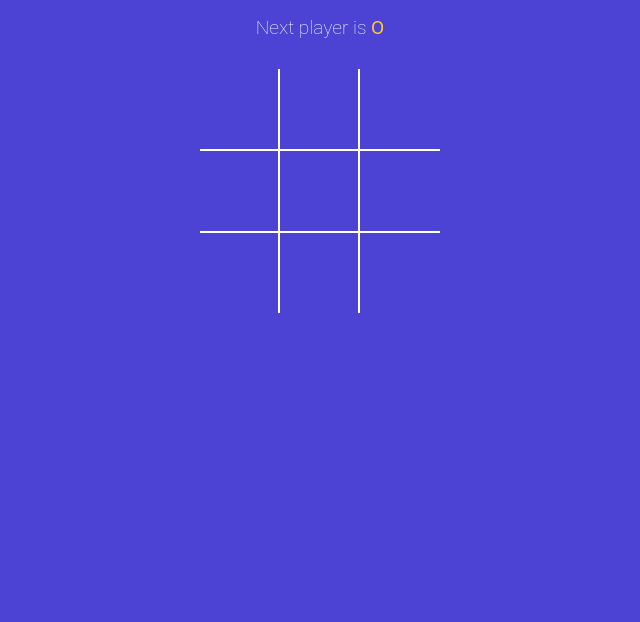
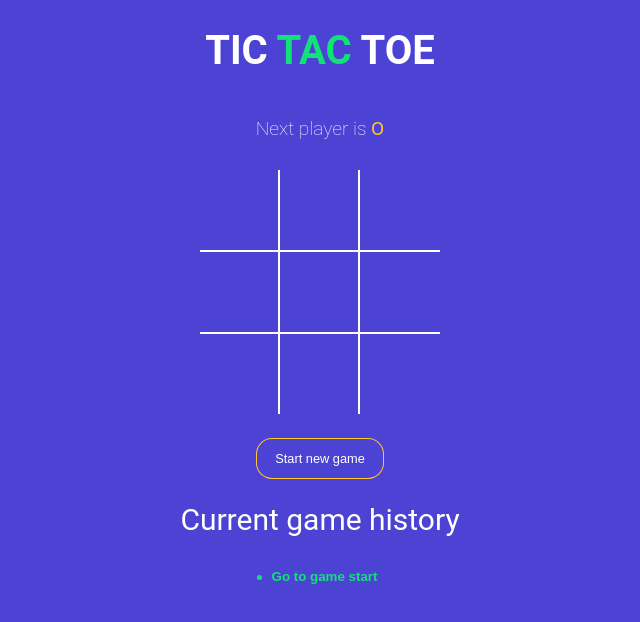
Before and after one commit to MohdArman123/tictoctoe-game, a React (Vite) app: page / in a window 1280 px wide. Shown: the top 622 px of the page, without its empty margins (320-960 px from the left). Built offline with nearby package versions, Linux system fonts and the light colour scheme.

Commit message:
Added game history, Added start new game button and higlighted winning combination

```diff
--- a/src/App.jsx
+++ b/src/App.jsx
@@ -1,42 +1,93 @@
-import './styles.scss'
-import {useState} from 'react'
-import Board from './components/Board'
-import StatusMessage from './components/StatusMessage'
+import './styles.scss';
+import { useState } from 'react';
+import Board from './components/Board';
+import StatusMessage from './components/StatusMessage';
+import History from './components/History';
 import { calculateWinner } from './winner';
 
+const NEW_GAME = [{ squares: Array(9).fill(null), isXNext: false }];
+
 function App() {
+  const [history, setHistory] = useState(NEW_GAME);
+  const [currentMove, setCurrentMove] = useState(0);
 
-  const [squares, setSquares] = useState(Array(9).fill(null));
-  const [isXNext, setIsXNext] = useState(false);
+  const gamingBoard = history[currentMove];
 
-  const winner = calculateWinner(squares)
-
+  const { winner, winningSquares } = calculateWinner(gamingBoard.squares);
 
   const handleSquareClick = clickedPosition => {
-    if(squares[clickedPosition]|| winner) {
+    if (gamingBoard.squares[clickedPosition] || winner) {
       return;
     }
 
-    setSquares(currentSquares => {
-      return currentSquares.map((squareValue, position) => {
-        if (clickedPosition === position) {
-          return isXNext ? 'X' : 'O';
+    setHistory(currentHistory => {
+      const isTraversing = currentMove + 1 !== currentHistory.length;
+
+      const lastGamingState = isTraversing
+        ? currentHistory[currentMove]
+        : history[history.length - 1];
+
+      const nextSquaresState = lastGamingState.squares.map(
+        (squareValue, position) => {
+          if (clickedPosition === position) {
+            return lastGamingState.isXNext ? 'X' : 'O';
+          }
+          return squareValue;
         }
-        return squareValue;
+      );
+
+      const base = isTraversing
+        ? currentHistory.slice(0, currentHistory.indexOf(lastGamingState) + 1)
+        : currentHistory;
+
+      return base.concat({
+        squares: nextSquaresState,
+        isXNext: !lastGamingState.isXNext,
       });
     });
-    setIsXNext(currentIsNext => !currentIsNext);
+
+    setCurrentMove(move => move + 1);
   };
 
+  const moveTo = move => {
+    setCurrentMove(move);
+  };
 
+  const onNewGameStart = () => {
+    setHistory(NEW_GAME);
+    setCurrentMove(0);
+  };
 
   return (
-    <div className='app'>
-      <StatusMessage winner={winner} isXNext={isXNext} squares={squares}/>
-      <Board squares={squares} handleSquareClick={handleSquareClick}/>
+    <div className="app">
+      <h1>
+        TIC <span className="text-green">TAC</span> TOE
+      </h1>
+      <StatusMessage winner={winner} gamingBoard={gamingBoard} />
+      <Board
+        squares={gamingBoard.squares}
+        handleSquareClick={handleSquareClick}
+        winningSquares={winningSquares}
+      />
+
+      <button
+        type="button"
+        onClick={onNewGameStart}
+        className={`btn-reset ${winner ? 'active' : ''}`}
+      >
+        Start new game
+      </button>
+
+      <h2
+        style={{
+          fontWeight: 'normal',
+        }}
+      >
+        Current game history
+      </h2>
+      <History history={history} moveTo={moveTo} currentMove={currentMove} />
     </div>
   );
-
 }
 
-export default App
+export default App;
--- a/src/components/Board.jsx
+++ b/src/components/Board.jsx
@@ -1,15 +1,17 @@
-import {useState} from 'react'
 import Square from './Square';
 
-const Board = ({ squares, handleSquareClick }) => {
+const Board = ({ squares, handleSquareClick, winningSquares }) => {
   const renderSquare = position => {
+    const isWinningSquare = winningSquares.includes(position);
+
     return (
-      <Square value={squares[position]}
-      onClick={() => handleSquareClick(position)}/>
+      <Square
+        value={squares[position]}
+        onClick={() => handleSquareClick(position)}
+        isWinningSquare={isWinningSquare}
+      />
     );
   };
-
-
 
   return (
     <div className="board">
@@ -31,4 +33,5 @@ const Board = ({ squares, handleSquareClick }) => {
     </div>
   );
 };
+
 export default Board;
--- /dev/null
+++ b/src/components/History.jsx
@@ -0,0 +1,21 @@
+const History = ({ history, moveTo, currentMove }) => {
+    return (
+      <div className="history-wrapper">
+        <ul className="history">
+          {history.map((_, index) => (
+            <li key={index}>
+              <button
+                type="button"
+                className={`btn-move ${currentMove === index ? 'active' : ''}`}
+                onClick={() => moveTo(index)}
+              >
+                {index === 0 ? 'Go to game start' : `Go to move #${index}`}
+              </button>
+            </li>
+          ))}
+        </ul>
+      </div>
+    );
+  };
+
+  export default History;
--- a/src/components/Square.jsx
+++ b/src/components/Square.jsx
@@ -1,10 +1,16 @@
-const Square = ({ value, onClick }) => {
+const Square = ({ value, onClick, isWinningSquare }) => {
+    const colorClassName = value === 'X' ? 'text-green' : 'text-orange';
+    const winningClassName = isWinningSquare ? 'winning' : '';
 
     return (
-        <button type="button" className="square" onClick={onClick}>
-            {value}
-        </button>
+      <button
+        type="button"
+        className={`square ${colorClassName} ${winningClassName}`}
+        onClick={onClick}
+      >
+        {value}
+      </button>
     );
-};
+  };
 
-export default Square;
+  export default Square;
--- a/src/components/StatusMessage.jsx
+++ b/src/components/StatusMessage.jsx
@@ -1,28 +1,40 @@
-const StatusMessage = ({ winner, isXNext, squares}) =>{
-    const noMovesLeft = squares.every((squareValue) => squareValue !== null);
+const StatusMessage = ({ winner, gamingBoard }) => {
+    const { squares, isXNext } = gamingBoard;
+
+    const noMovesLeft = squares.every(squareValue => squareValue !== null);
     const nextPlayer = isXNext ? 'X' : 'O';
 
     const renderStatusMessage = () => {
-        if(winner) {
-            return <>Winner is {winner}</>
+      if (winner) {
+        return (
+          <>
+            Winner is{' '}
+            <span className={winner === 'X' ? 'text-green' : 'text-orange'}>
+              {winner}
+            </span>
+          </>
+        );
       }
 
-        if(!winner && noMovesLeft) {
-            return <>
-                <span className="text-orange">O</span> {' '}
+      if (!winner && noMovesLeft) {
+        return (
+          <>
+            <span className="text-orange">O</span> and{' '}
             <span className="text-green">X</span> tied
           </>
+        );
       }
-        if(!winner && !noMovesLeft) {
+
+      if (!winner && !noMovesLeft) {
         return (
           <>
-                    Next player is {' '}
+            Next player is{' '}
             <span className={isXNext ? 'text-green' : 'text-orange'}>
               {nextPlayer}
             </span>
           </>
         );
-        };
+      }
 
       return null;
     };
--- a/src/winner.js
+++ b/src/winner.js
@@ -11,10 +11,16 @@ export function calculateWinner(squares) {
   ];
   for (let i = 0; i < lines.length; i++) {
     const [a, b, c] = lines[i];
-
     if (squares[a] && squares[a] === squares[b] && squares[a] === squares[c]) {
-        return squares[a];
+      return {
+        winner: squares[a],
+        winningSquares: lines[i],
+      };
     }
   }
-    return null;
+
+  return {
+    winner: null,
+    winningSquares: [],
+  };
 }
```
Lines whose indentation alone changed are shown as unchanged.
